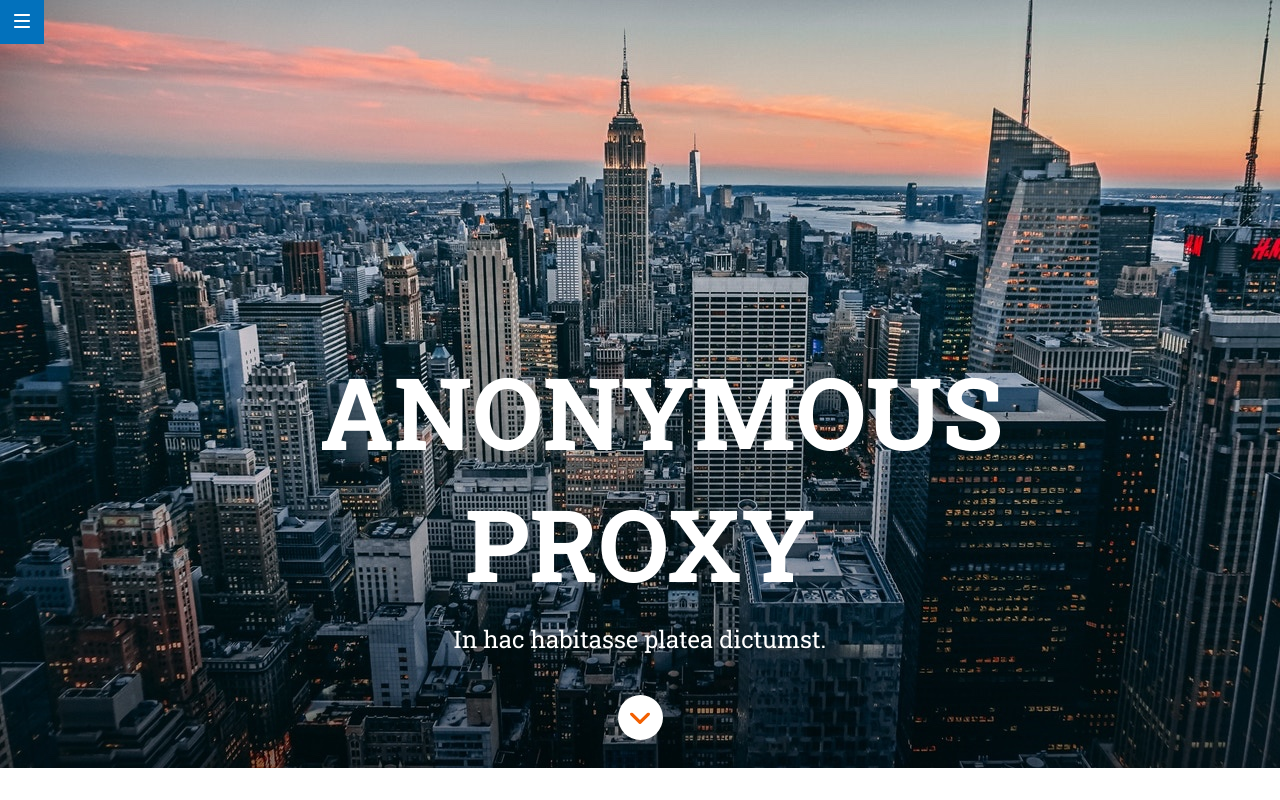
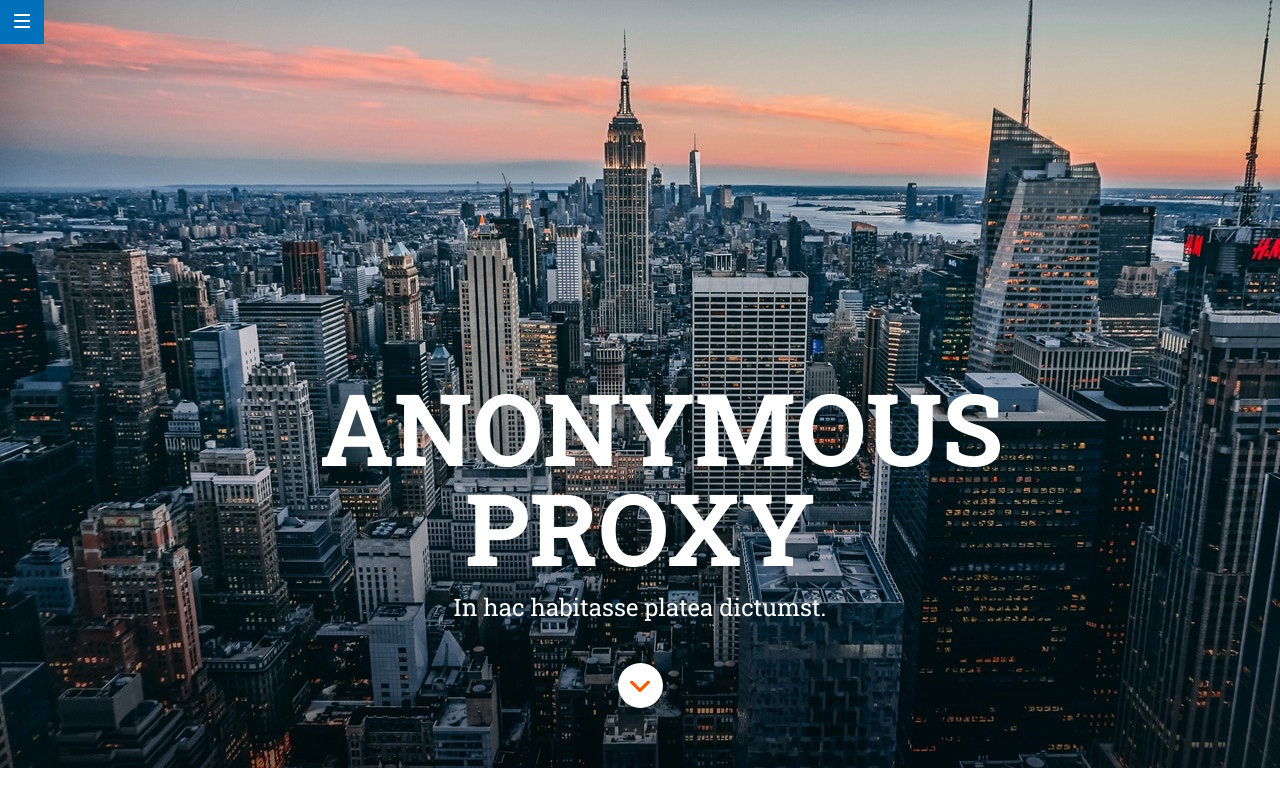
Before and after one commit to Adalab/f-m1-evaluacion-final-carmenpmoreno, a website: page docs/index.html in a window 1280 px wide. Shown: the top 800 px of the page. Drawn offline with Linux system fonts and the light colour scheme.

Commit message:
gulp docs an fix error on header

```diff
--- a/_src/assets/scss/layout/_header.scss
+++ b/_src/assets/scss/layout/_header.scss
@@ -32,7 +32,7 @@
     }
     @media all and (min-width:1200px) {
         font-size: 100px;
-        line-height: 132px;
+        line-height: 100px;
         width: 50%;
     }
 }
```
Also changed, not shown: docs/assets/css/main.css.
